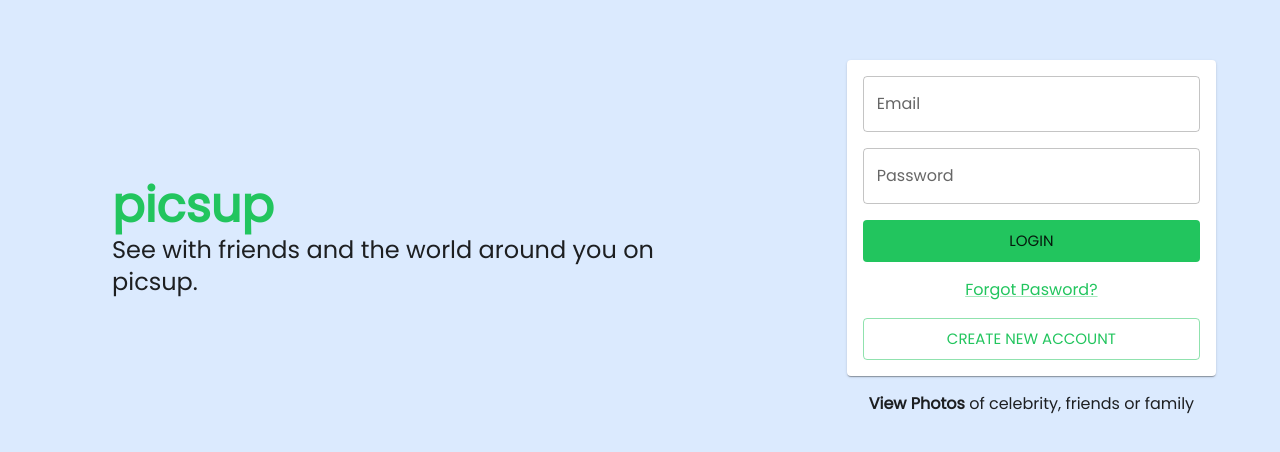
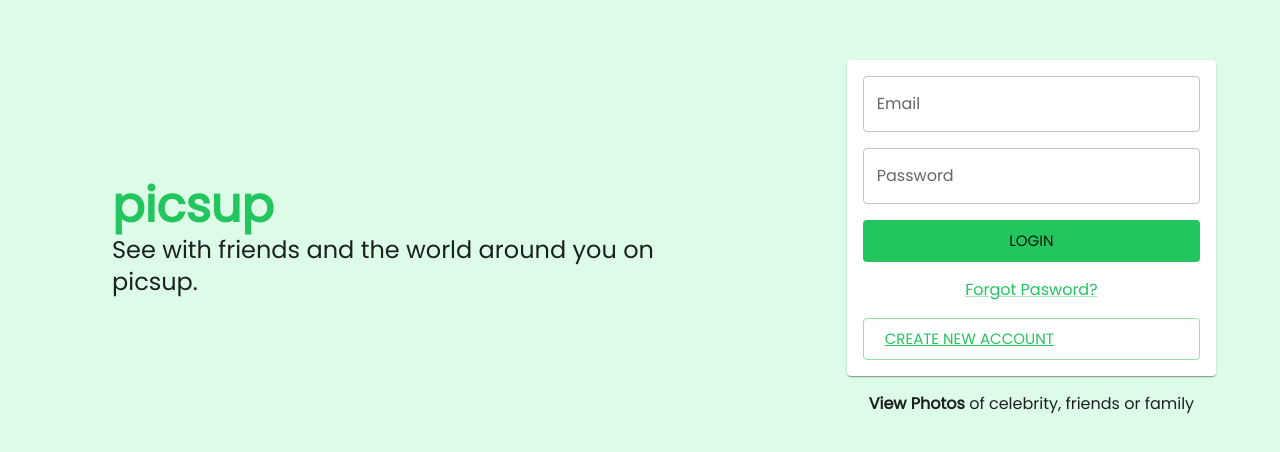
Before and after one commit to pavi2410/picsup, a React (Vite) app in the folder frontend/: page /login in a window 1280 px wide. Shown: the part 162-614 px from the top of the page. Built offline with nearby package versions, Linux system fonts and the light colour scheme.

Commit message:
Fix theme and link

```diff
--- a/frontend/src/pages/Login.jsx
+++ b/frontend/src/pages/Login.jsx
@@ -1,11 +1,12 @@
 import { useState } from "react";
 import { useNavigate, useLocation } from "react-router";
+import { Link } from "react-router-dom";
 import { useAuth } from "../auth";
 import { toast } from 'react-toastify';
 import { useMutation } from 'react-query'
 import { loginUser } from '../api/users'
-import { Button, TextField, Paper, Stack, Typography, Container, Link, Box } from '@mui/material'
-import { colors, theme } from "../theme";
+import { Button, TextField, Paper, Stack, Typography, Container, Link as ChakraLink, Box } from '@mui/material'
+import { colors } from "../theme";
 
 export default function Login() {
   const auth = useAuth();
@@ -32,7 +33,7 @@ export default function Login() {
   }
 
   return (
-    <Box bgcolor={colors.blue[100]}>
+    <Box bgcolor={colors.green[100]}>
       <Container>
         <Stack direction={{ xs: 'column', md: "row" }} alignItems="center" justifyContent="center" spacing={8} sx={{ height: '100vh' }}>
           <Stack px="3rem">
@@ -52,9 +53,8 @@ export default function Login() {
                   onClick={() => login()}>
                   Login
                 </Button>
-                <Link alignSelf="center">Forgot Pasword?</Link>
-                <Button variant="outlined" size="large" color="success" disableElevation
-                  onClick={() => navigate("/signup")}>
+                <ChakraLink alignSelf="center">Forgot Pasword?</ChakraLink>
+                <Button variant="outlined" size="large" color="success" disableElevation as={Link} to="/signup">
                   Create New Account
                 </Button>
               </Stack>
--- a/frontend/src/pages/SignUp.jsx
+++ b/frontend/src/pages/SignUp.jsx
@@ -1,10 +1,11 @@
 import { useState } from "react";
 import { useNavigate } from "react-router";
+import { Link } from "react-router-dom";
 import { toast } from 'react-toastify';
 import { useMutation } from 'react-query'
 import { signupUser } from "../api/users";
-import { Button, TextField, Paper, Stack, Typography, Container, Link, Box } from '@mui/material'
-import { colors, theme } from "../theme";
+import { Button, TextField, Paper, Stack, Typography, Container, Link as ChakraLink, Box } from '@mui/material'
+import { colors } from "../theme";
 
 export default function Signup() {
   const [email, setEmail] = useState('');
@@ -51,7 +52,7 @@ export default function Signup() {
                   onClick={() => signup()}>
                   Create New Account
                 </Button>
-                <Link href="/login" alignSelf="center">Already have an account?</Link>
+                <ChakraLink to="/login" component={Link} alignSelf="center">Already have an account?</ChakraLink>
               </Stack>
             </Paper>
             <Typography>
```
